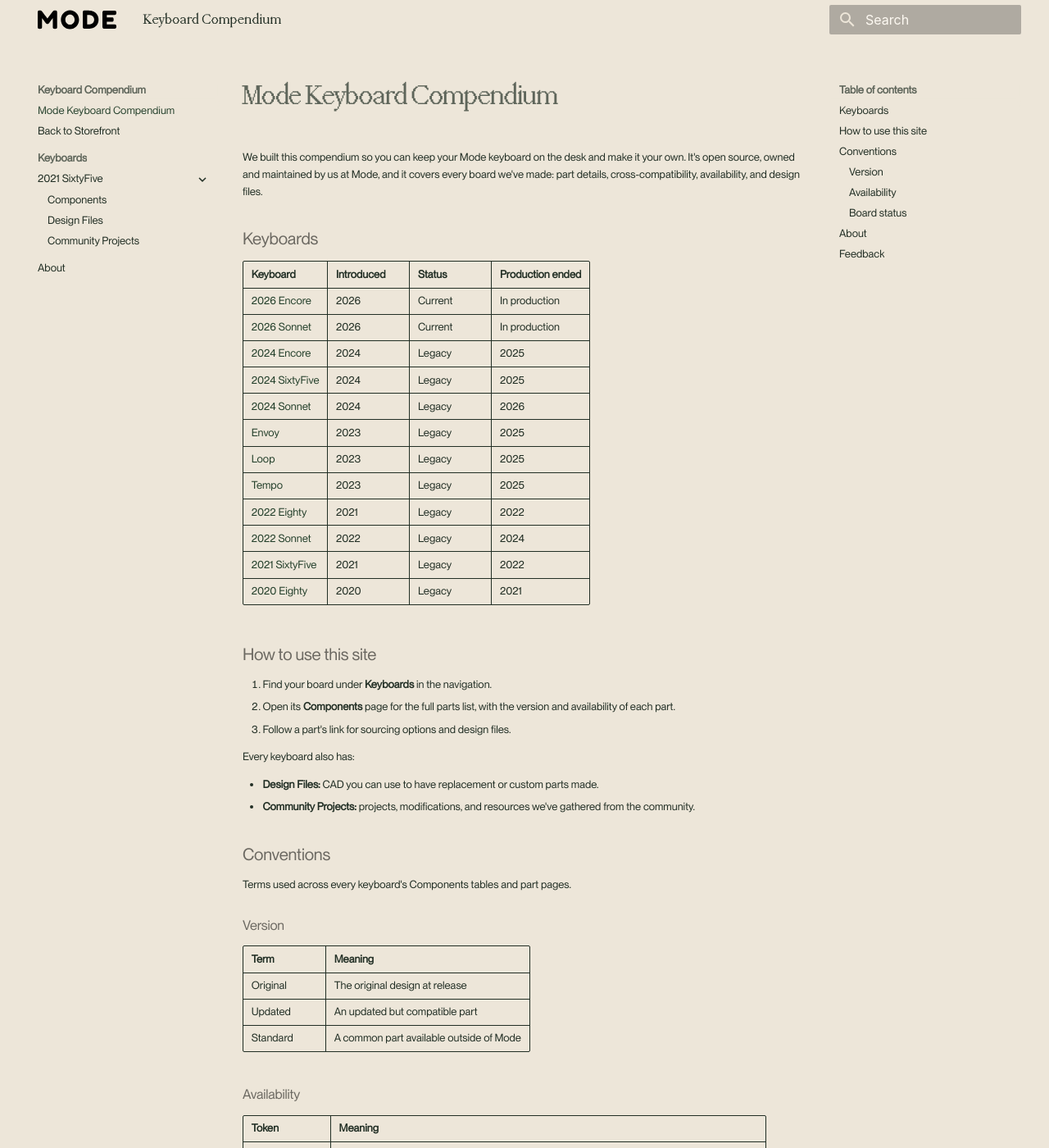
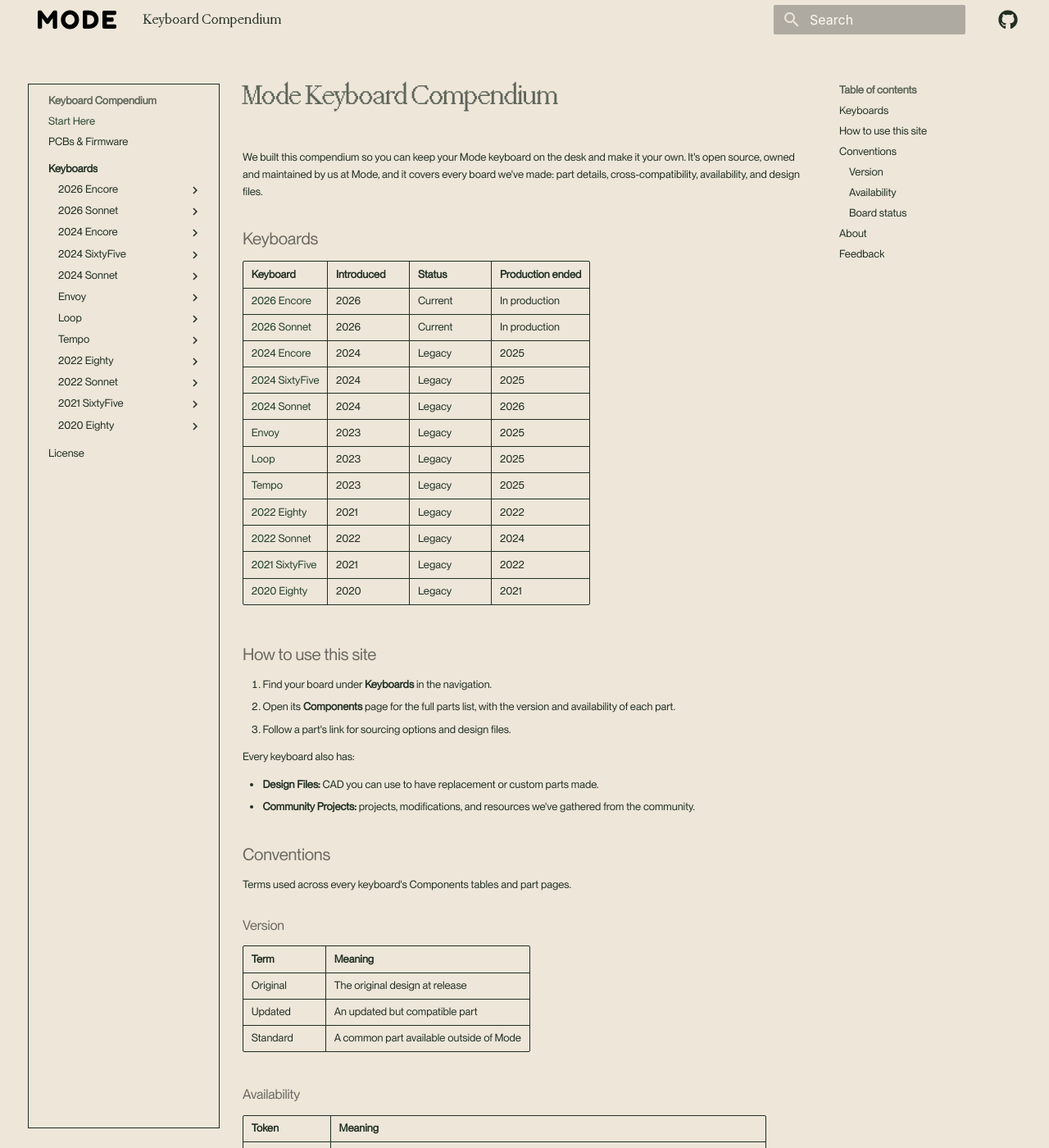
Before and after one commit to Mode-Designs/keyboard-compendium, an MkDocs documentation site: the page built from docs/index.md, in a window 1280 px wide and 1400 px high. Shown: the whole window at 82% size. Built offline with MkDocs 1.6.1 and Material for MkDocs 9.7.7, drawn with Linux system fonts in a browser that asks for light colours; comment, search, counter and statistics services are not loaded; some of the changed text lies outside the part shown.

Commit message:
Configure theme, custom domain, and Pages deploy
Move site chrome (logo, favicon, fonts) into docs/theme/, separate from
docs/assets/ content, and point extra.css and mkdocs.yml at the new
paths. List all boards in the nav. Add docs/CNAME for the
compendium.modedesigns.com custom domain and extend the CI workflow to
deploy the strict build to GitHub Pages on pushes to main.

```diff
--- a/docs/stylesheets/extra.css
+++ b/docs/stylesheets/extra.css
@@ -1,6 +1,6 @@
 @font-face {
     font-family: "PPNeueMontreal-Regular";
-    src: url("../assets/PPNeueMontreal-Regular.woff2") format("woff2");
+    src: url("../theme/PPNeueMontreal-Regular.woff2") format("woff2");
     font-weight: normal;
     font-style: normal;
     font-display: swap;
@@ -8,7 +8,7 @@
 
 @font-face {
     font-family: "PPNeueMontrealMono-Regular";
-    src: url("../assets/PPNeueMontrealMono-Regular.woff2") format("woff2");
+    src: url("../theme/PPNeueMontrealMono-Regular.woff2") format("woff2");
     font-weight: normal;
     font-style: normal;
     font-display: swap;
@@ -16,13 +16,52 @@
 
 @font-face {
     font-family: "PPMondwest-Regular";
-    src: url("../assets/PPMondwest-Regular.woff2") format("woff2");
+    src: url("../theme/PPMondwest-Regular.woff2") format("woff2");
     font-weight: normal;
     font-style: normal;
     font-display: swap;
 }
 
 
+
+/* Header source link: show only the GitHub icon, end-aligned (no repo name, no reserved width) */
+.md-source__repository { display: none; }
+.md-header__source { width: auto; max-width: none; margin-left: auto; }
+
+/* Thin border around the primary (left) side nav menu (matches table borders) */
+.md-sidebar--primary .md-sidebar__scrollwrap {
+  border: 0.5px solid var(--md-typeset-table-color);
+  border-radius: 0;
+  padding: 0.6rem;
+}
+
+/* Top-level nav section ("Keyboards") reads like a file-tree folder label:
+   normal case, slightly heavier, with its items indented beneath it. */
+.md-sidebar--primary .md-nav--primary > .md-nav__list > .md-nav__item--section > .md-nav__link,
+.md-sidebar--primary .md-nav--primary > .md-nav__list > .md-nav__item--section > .md-nav__link .md-nav__link {
+  text-transform: none;
+  letter-spacing: normal;
+  font-weight: 600 !important;
+  color: var(--md-default-fg-color);
+}
+.md-sidebar--primary .md-nav--primary > .md-nav__list > .md-nav__item--section > .md-nav {
+  padding-left: 0.6rem;
+}
+
+/* Darker, monochromatic scrollbars */
+* {
+  scrollbar-width: thin;
+  scrollbar-color: color-mix(in srgb, var(--md-default-fg-color) 50%, transparent) transparent;
+}
+::-webkit-scrollbar { width: 10px; height: 10px; }
+::-webkit-scrollbar-track { background: transparent; }
+::-webkit-scrollbar-thumb {
+  background-color: color-mix(in srgb, var(--md-default-fg-color) 50%, transparent);
+  border-radius: 6px;
+}
+::-webkit-scrollbar-thumb:hover {
+  background-color: color-mix(in srgb, var(--md-default-fg-color) 70%, transparent);
+}
 
 [data-md-color-scheme="mode"] {
     --color-green: oklch(0.339 0.0503 150.99);
--- a/mkdocs.yml
+++ b/mkdocs.yml
@@ -1,21 +1,21 @@
 site_name: Keyboard Compendium
 # TODO: confirm final production URL before launch
 site_url: https://compendium.modedesigns.com/
-copyright: Copyright &copy; 2026 Mode Designs LLC. All rights reserved.
+copyright: Copyright &copy; 2026 Mode Designs LLC. Openly licensed; "Mode" and product names are trademarks of Mode Designs LLC.
+repo_url: https://github.com/Mode-Designs/keyboard-compendium
 theme:
   name: material
+  icon:
+    repo: fontawesome/brands/github
   features:
     - navigation.sections
     - navigation.path
     - navigation.indexes
-    - navigation.expand
-    - navigation.instant
-    - navigation.instant.progress
   palette:
     scheme: mode
     primary: custom
-  logo: assets/logo.svg
-  favicon: assets/favicon.png
+  logo: theme/logo.svg
+  favicon: theme/favicon.png
   # Fonts are self-hosted via stylesheets/extra.css; Material's font setting
   # only loads from Google Fonts.
   font: false
@@ -47,12 +47,67 @@ markdown_extensions:
 not_in_nav: |
   parts/*.md
 nav:
-  - index.md
-  - Back to Storefront: https://modedesigns.com
+  - Start Here: index.md
+  - PCBs & Firmware: pcbs.md
   - Keyboards:
+    - 2026 Encore:
+      - keyboards/encore-2026/index.md
+      - Components: keyboards/encore-2026/components.md
+      - Design Files: keyboards/encore-2026/design-files.md
+      - Community Projects: keyboards/encore-2026/community-projects.md
+    - 2026 Sonnet:
+      - keyboards/sonnet-2026/index.md
+      - Components: keyboards/sonnet-2026/components.md
+      - Design Files: keyboards/sonnet-2026/design-files.md
+      - Community Projects: keyboards/sonnet-2026/community-projects.md
+    - 2024 Encore:
+      - keyboards/encore-2024/index.md
+      - Components: keyboards/encore-2024/components.md
+      - Design Files: keyboards/encore-2024/design-files.md
+      - Community Projects: keyboards/encore-2024/community-projects.md
+    - 2024 SixtyFive:
+      - keyboards/sixtyfive-2024/index.md
+      - Components: keyboards/sixtyfive-2024/components.md
+      - Design Files: keyboards/sixtyfive-2024/design-files.md
+      - Community Projects: keyboards/sixtyfive-2024/community-projects.md
+    - 2024 Sonnet:
+      - keyboards/sonnet-2024/index.md
+      - Components: keyboards/sonnet-2024/components.md
+      - Design Files: keyboards/sonnet-2024/design-files.md
+      - Community Projects: keyboards/sonnet-2024/community-projects.md
+    - Envoy:
+      - keyboards/envoy/index.md
+      - Components: keyboards/envoy/components.md
+      - Design Files: keyboards/envoy/design-files.md
+      - Community Projects: keyboards/envoy/community-projects.md
+    - Loop:
+      - keyboards/loop/index.md
+      - Components: keyboards/loop/components.md
+      - Design Files: keyboards/loop/design-files.md
+      - Community Projects: keyboards/loop/community-projects.md
+    - Tempo:
+      - keyboards/tempo/index.md
+      - Components: keyboards/tempo/components.md
+      - Design Files: keyboards/tempo/design-files.md
+      - Community Projects: keyboards/tempo/community-projects.md
+    - 2022 Eighty:
+      - keyboards/eighty-2022/index.md
+      - Components: keyboards/eighty-2022/components.md
+      - Design Files: keyboards/eighty-2022/design-files.md
+      - Community Projects: keyboards/eighty-2022/community-projects.md
+    - 2022 Sonnet:
+      - keyboards/sonnet-2022/index.md
+      - Components: keyboards/sonnet-2022/components.md
+      - Design Files: keyboards/sonnet-2022/design-files.md
+      - Community Projects: keyboards/sonnet-2022/community-projects.md
     - 2021 SixtyFive:
       - keyboards/sixtyfive-2021/index.md
       - Components: keyboards/sixtyfive-2021/components.md
       - Design Files: keyboards/sixtyfive-2021/design-files.md
       - Community Projects: keyboards/sixtyfive-2021/community-projects.md
-  - About: about.md
+    - 2020 Eighty:
+      - keyboards/eighty-2020/index.md
+      - Components: keyboards/eighty-2020/components.md
+      - Design Files: keyboards/eighty-2020/design-files.md
+      - Community Projects: keyboards/eighty-2020/community-projects.md
+  - License: license.md
```
Also changed, not shown: docs/theme/PPMondwest-Regular.woff2 (renamed from docs/assets/PPMondwest-Regular.woff2), docs/theme/PPNeueMontreal-Regular.woff2 (renamed from docs/assets/PPNeueMontreal-Regular.woff2), docs/theme/PPNeueMontrealMono-Regular.woff2 (renamed from docs/assets/PPNeueMontrealMono-Regular.woff2), docs/theme/favicon.png (renamed from docs/assets/favicon.png), docs/theme/logo.svg (renamed from docs/assets/logo.svg), 2 other files.
